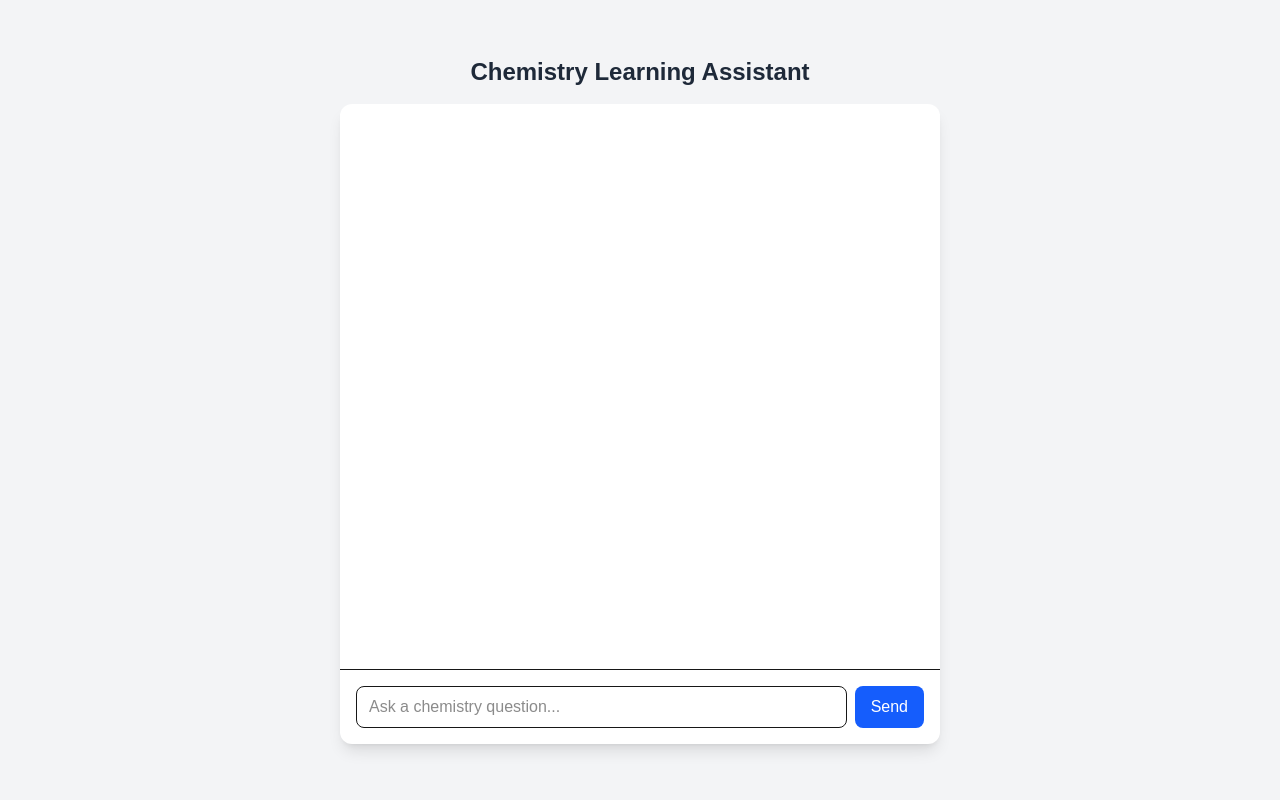
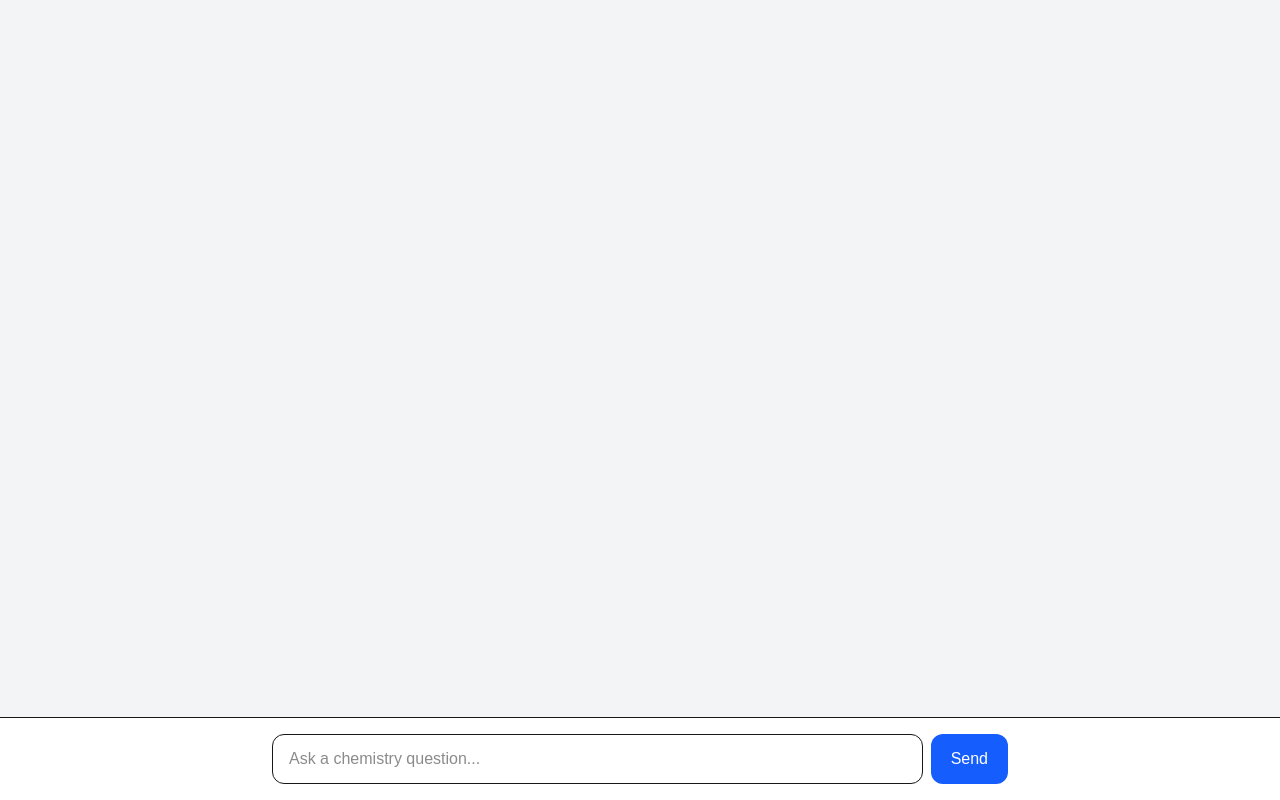
Before and after one commit to Topdev098/learning-assistant, a Next.js app in the folder chemistry-assistant/: page / in a window 1280 px wide. Built offline with nearby package versions, Linux system fonts and the light colour scheme.

Commit message:
fix: ChatGPT-style layout

```diff
--- a/chemistry-assistant/app/page.tsx
+++ b/chemistry-assistant/app/page.tsx
@@ -1,17 +1,10 @@
 "use client";
 
-import { useState } from "react";
 import ChatBox from "@/components/ChatBox";
 
 export default function Home() {
   return (
-    <main className="h-screen bg-gray-100 flex flex-col justify-center items-center gap-4">
-      {/* Title */}
-      <h1 className="text-2xl font-bold text-gray-800">
-        Chemistry Learning Assistant
-      </h1>
-
-      {/* Chat Box */}
+    <main className="h-screen bg-gray-100">
       <ChatBox />
     </main>
   );
--- a/chemistry-assistant/components/ChatBox.tsx
+++ b/chemistry-assistant/components/ChatBox.tsx
@@ -17,12 +17,11 @@ export default function ChatBox() {
   const scrollRef = useRef<HTMLDivElement | null>(null);
   const messagesEndRef = useRef<HTMLDivElement | null>(null);
 
-  // Detect if user is near bottom
   const handleScroll = () => {
     const container = scrollRef.current;
     if (!container) return;
 
-    const threshold = 50; // px from bottom
+    const threshold = 50;
     const isBottom =
       container.scrollHeight - container.scrollTop - container.clientHeight <
       threshold;
@@ -30,7 +29,6 @@ export default function ChatBox() {
     setIsAtBottom(isBottom);
   };
 
-  // Auto-scroll only if user is at bottom
   useEffect(() => {
     if (isAtBottom) {
       messagesEndRef.current?.scrollIntoView({ behavior: "smooth" });
@@ -73,23 +71,28 @@ export default function ChatBox() {
   };
 
   return (
-    <div className="w-150 h-[80vh] bg-white shadow-lg rounded-xl flex flex-col">
+    <div className="flex flex-col h-screen">
       {/* Messages Area */}
       <div
         ref={scrollRef}
         onScroll={handleScroll}
-        className="flex-1 overflow-y-auto p-4 space-y-4"
+        className="flex-1 overflow-y-auto"
       >
-        {messages.map((msg, index) => (
-          <Message key={index} role={msg.role} content={msg.content} />
-        ))}
+        <div className="max-w-3xl mx-auto px-4 py-6 space-y-6">
+          {messages.map((msg, index) => (
+            <Message key={index} role={msg.role} content={msg.content} />
+          ))}
 
-        {/* Invisible Scroll Target */}
-        <div ref={messagesEndRef} />
+          <div ref={messagesEndRef} />
+        </div>
       </div>
 
-      {/* Input */}
-      <InputBox onSend={sendMessage} disabled={loading} />
+      {/* Input Fixed Bottom */}
+      <div className="border-t bg-white">
+        <div className="max-w-3xl mx-auto">
+          <InputBox onSend={sendMessage} disabled={loading} />
+        </div>
+      </div>
     </div>
   );
 }
--- a/chemistry-assistant/components/InputBox.tsx
+++ b/chemistry-assistant/components/InputBox.tsx
@@ -15,9 +15,9 @@ export default function InputBox({ onSend, disabled }: Props) {
   };
 
   return (
-    <div className="p-4 border-t flex">
+    <div className="p-4 flex gap-2">
       <input
-        className="flex-1 border rounded-lg px-3 py-2"
+        className="flex-1 border rounded-xl px-4 py-3 focus:outline-none focus:ring-2 focus:ring-blue-500"
         value={input}
         onChange={(e) => setInput(e.target.value)}
         placeholder="Ask a chemistry question..."
@@ -25,7 +25,7 @@ export default function InputBox({ onSend, disabled }: Props) {
       <button
         onClick={handleSend}
         disabled={disabled}
-        className="ml-2 bg-blue-600 text-white px-4 py-2 rounded-lg"
+        className="bg-blue-600 text-white px-5 py-3 rounded-xl disabled:opacity-50"
       >
         Send
       </button>
```
